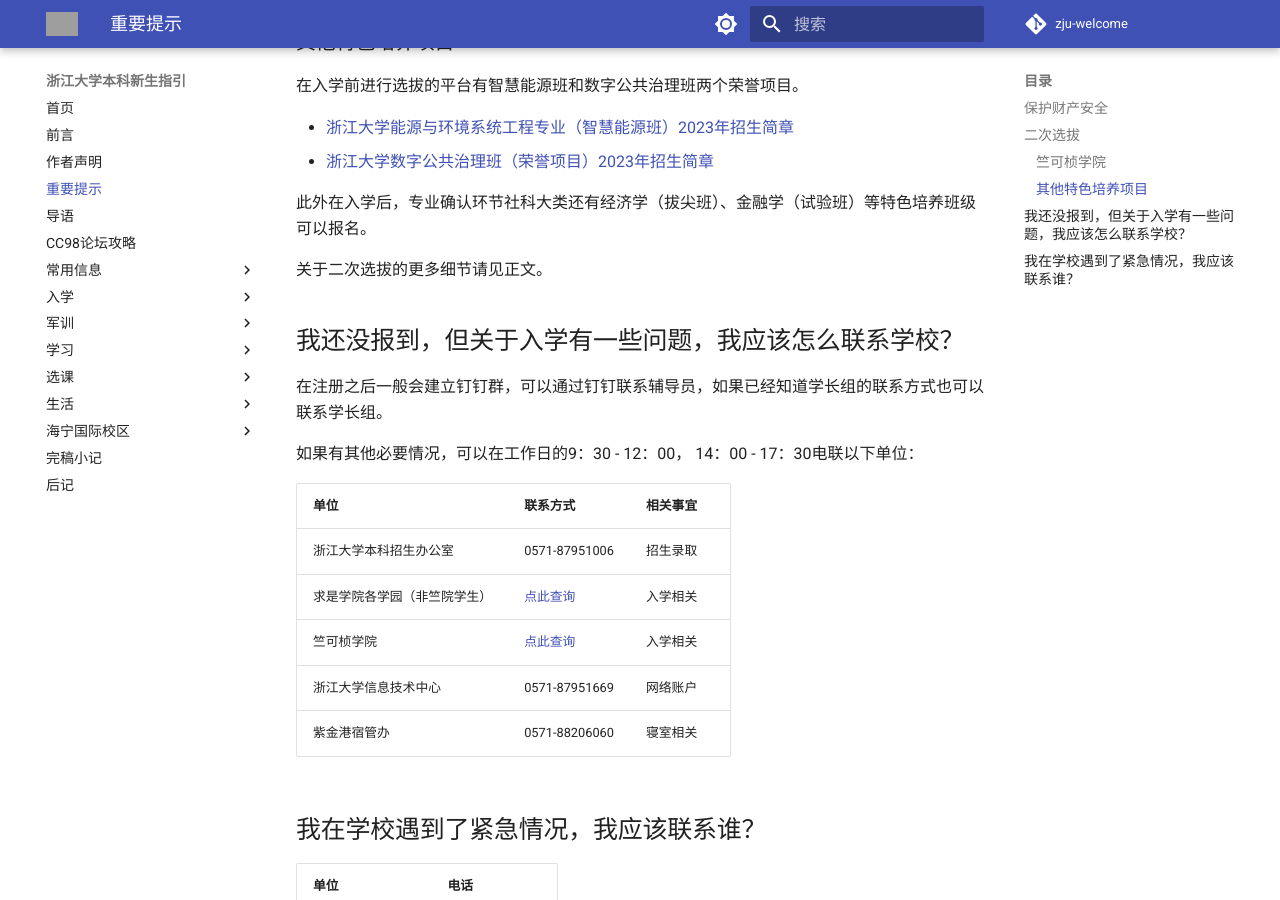
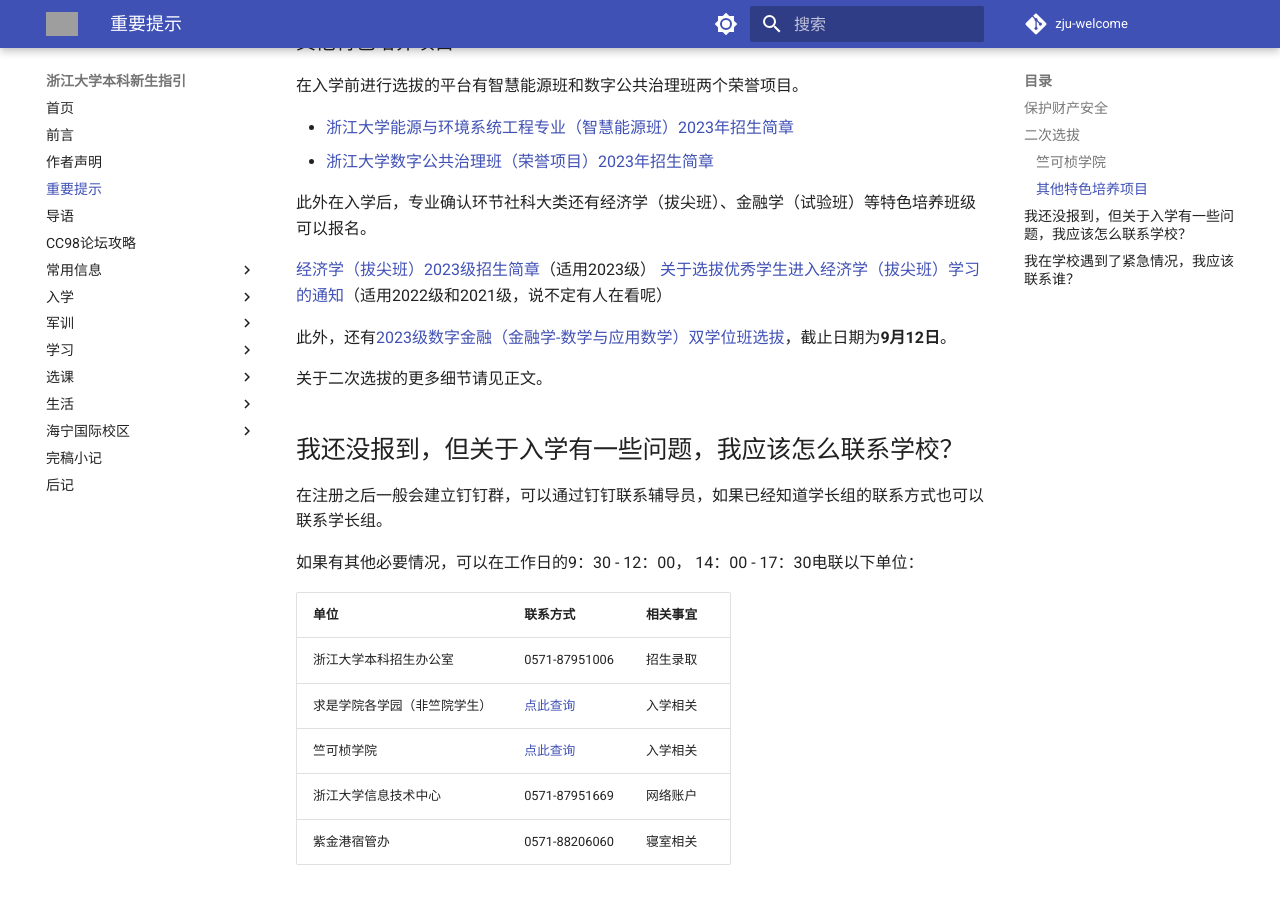
Before and after one commit to mini-full/zju-welcome, an MkDocs documentation site: the page built from docs/callout.md, in a window 1280 px wide and 900 px high, scrolled down 1124 px. Built offline with MkDocs 1.6.1 and Material for MkDocs 9.7.7, drawn with Linux system fonts in a browser that asks for light colours; comment, search, counter and statistics services are not loaded; grey boxes are pictures that could not be loaded.

Commit message:
加入经尖班和数字金融班招生简章

```diff
--- a/docs/callout.md
+++ b/docs/callout.md
@@ -32,6 +32,11 @@
 
 此外在入学后，专业确认环节社科大类还有经济学（拔尖班）、金融学（试验班）等特色培养班级可以报名。
 
+[经济学（拔尖班）2023级招生简章](https://mp.weixin.qq.com/s/BzuUs9p_GLBf7QUsMgkYrg)（适用2023级）
+[关于选拔优秀学生进入经济学（拔尖班）学习的通知](https://mp.weixin.qq.com/s/cYvM0CsRqvvOMBXpwqZ9jg)（适用2022级和2021级，说不定有人在看呢）
+
+此外，还有[2023级数字金融（金融学-数学与应用数学）双学位班选拔](https://mp.weixin.qq.com/s/VTb405Ev8cZEaom7_Ne1WA)，截止日期为**9月12日**。
+
 关于二次选拔的更多细节请见正文。
 
 ## 我还没报到，但关于入学有一些问题，我应该怎么联系学校？
```
